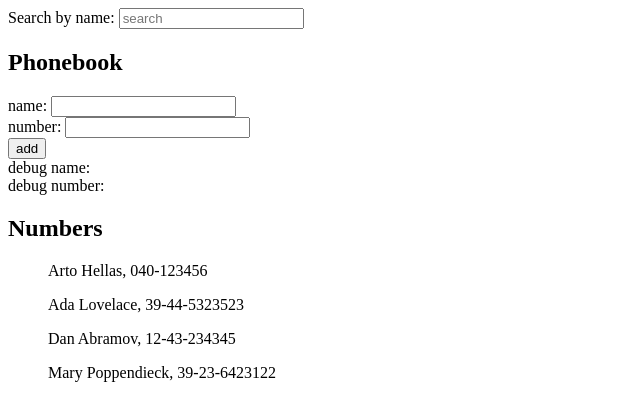
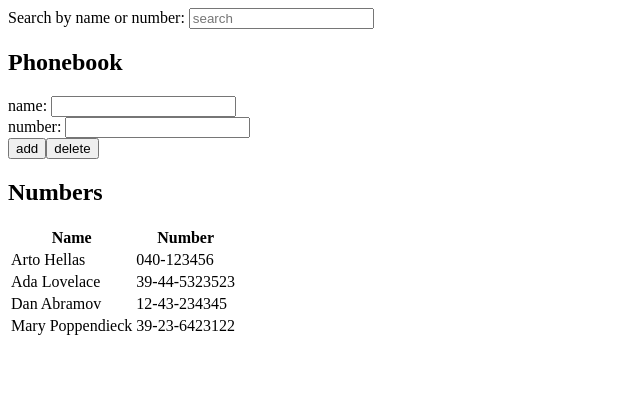
Before and after one commit to JKeskinen/Selainohjelmointi, a React (Vite) app in the folder Lomakkeiden_kasittely/: page / in a window 1280 px wide. Shown: the top 420 px of the page, without its empty margins (0-640 px from the left). Built offline with nearby package versions, Linux system fonts and the light colour scheme.

Commit message:
Aika hyvä puhelinluettelo jo

```diff
--- a/Lomakkeiden_kasittely/src/App.jsx
+++ b/Lomakkeiden_kasittely/src/App.jsx
@@ -15,7 +15,7 @@ const App = () => {
 
 
 
-
+// Henkilön lisääminen puhelinluetteloon.
   const addPerson = (event) => {
     event.preventDefault()
     const nameExists = persons.some(
@@ -25,13 +25,25 @@ const App = () => {
       window.alert(`${newName} is already added to phonebook`)
         return
     }
+    // Luodaan henkilöolio, jonka nimi ja puhelinnumero saadaan tilamuuttujista
     const personObject = { name : newName, number : newNumber }
-    console.log('Person name: ', persons.map(p=> p.name), 'Person number: ', persons.map(s=> s.number))
+    //console.log('Person name: ', persons.map(p=> p.name), 'Person number: ', persons.map(s=> s.number))
+    // Tarkistus jos nimikenttä on tyhjä: tulee ponnahdusikkuna HUOMIO! Tarkista <form> required alempana! Nopeampi ratkaisu!
+    if (newName.trim() === ''){
+      window.alert('EMPTY NAME!')
+      return
+    }
+    // Lisää henkilö listaan
     setPersons(persons.concat(personObject))
+    // ilmoitus
+    window.alert(`${newName} : ${newNumber} added to phonebook`)
     setNewName('')
     setNewNumber('')
 
   }
+
+
+
 
   const handleNameChange = (event) => {
     setNewName(event.target.value)
@@ -41,7 +53,6 @@ const App = () => {
     setNewNumber(event.target.value)
   }
 
-
   const handleSearchChange = (event) => {
     setSearchTerm(event.target.value)
   }
@@ -50,9 +61,6 @@ const App = () => {
       const nameMatch  = person.name.toLowerCase().includes(searchTerm.toLowerCase())
       const numberMatch = person.number.includes(searchTerm)
 
-        if (nameMatch || numberMatch === 0){
-
-        }
       return(
          nameMatch || numberMatch)
     })
@@ -64,30 +72,53 @@ const App = () => {
   return (
     <div>
       <div>
-        Search by name: <input value={searchTerm} onChange ={handleSearchChange} placeholder='search'/>
+        Search by name or number: <input value={searchTerm} onChange ={handleSearchChange} placeholder='search'/>
 
       </div>
       <h2>Phonebook</h2>
       <form onSubmit={addPerson}>
         <div>
-          name: <input value={newName} onChange={handleNameChange}/>
+          {/* required on nopeampi tapa saada tyhjästä kentästä ilmoitus vs alert!!! */}
+          name: <input type="text" value={newName} required="required" onChange={handleNameChange}/>
         </div>
         <div>
-          number: <input value={newNumber} onChange={handleNumberChange}/>
+          number: <input  value={newNumber} onChange={handleNumberChange}/>
         </div>
+
         <div>
-          <button type="submit">add</button>
+          <button type="submit">add</button><button type="submit">delete</button>
         </div>
       </form>
-      <div>debug name: {newName}</div>
-      <div>debug number: {newNumber}</div>
+      {/*<div>debug name: {newName}</div>*/}
+      {/*<div>debug number: {newNumber}</div>*/}
+
       <h2>Numbers</h2>
+        <div>
+          <table>
+            <thead>
+              <tr>
+                <th>Name</th>
+                <th>Number</th>
+              </tr>
+            </thead>
+            <tbody>
+              {personToShow.map(person =>(
+                <tr key={person.name}>
+                  <td>{person.name}</td>
+                  <td>{person.number}</td>
+                </tr>
+              ))}
+            </tbody>
+          </table>
+
+        </div>
+      {/*
       <ul>
-        {personToShow.map(person =>
+         {personToShow.map(person =>
           <p key={person.name}>{person.name}, {''} {person.number}</p>
-        )}
-
+          )}
       </ul>
+      */}
 
 
     </div>
```
